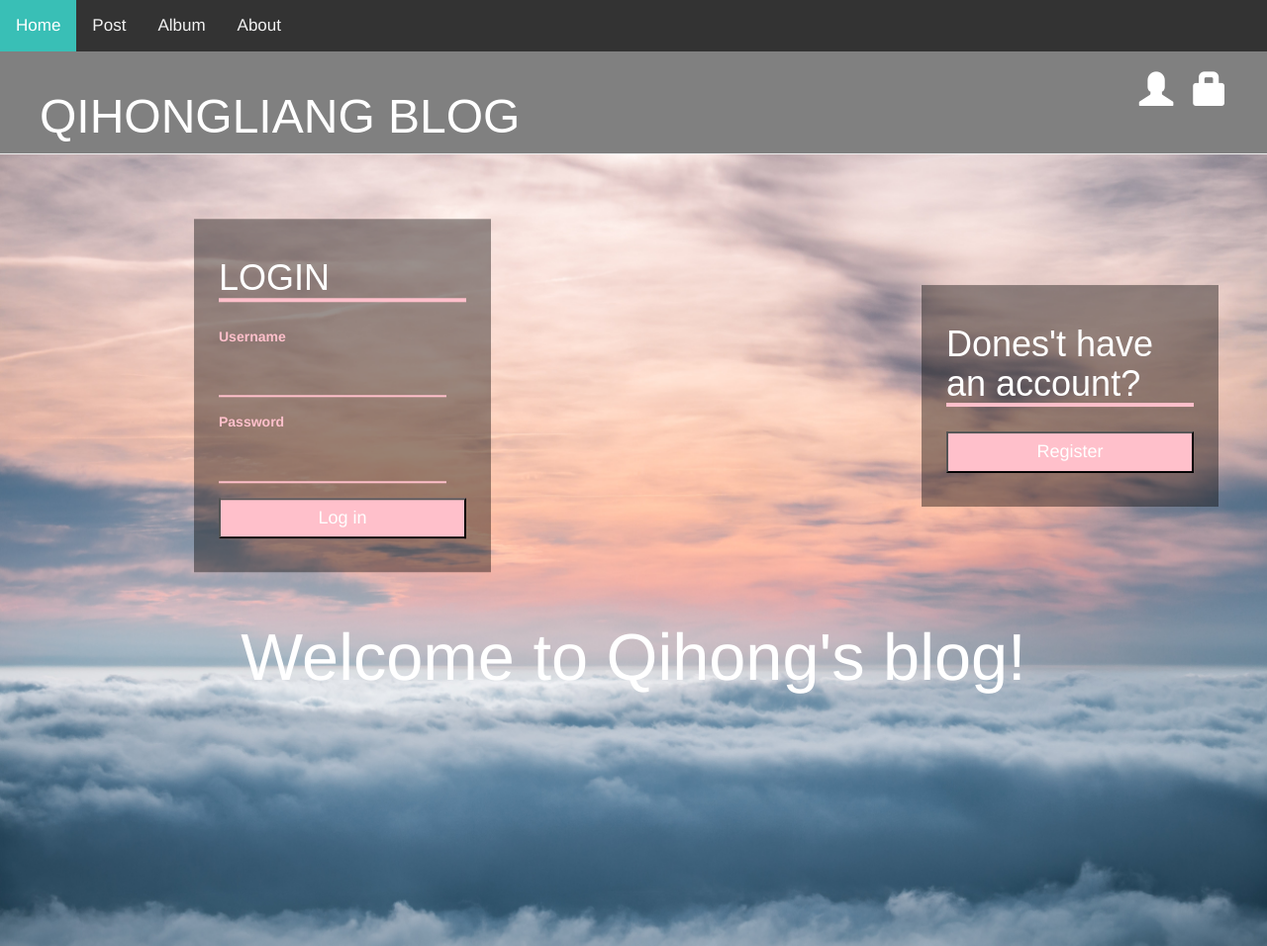
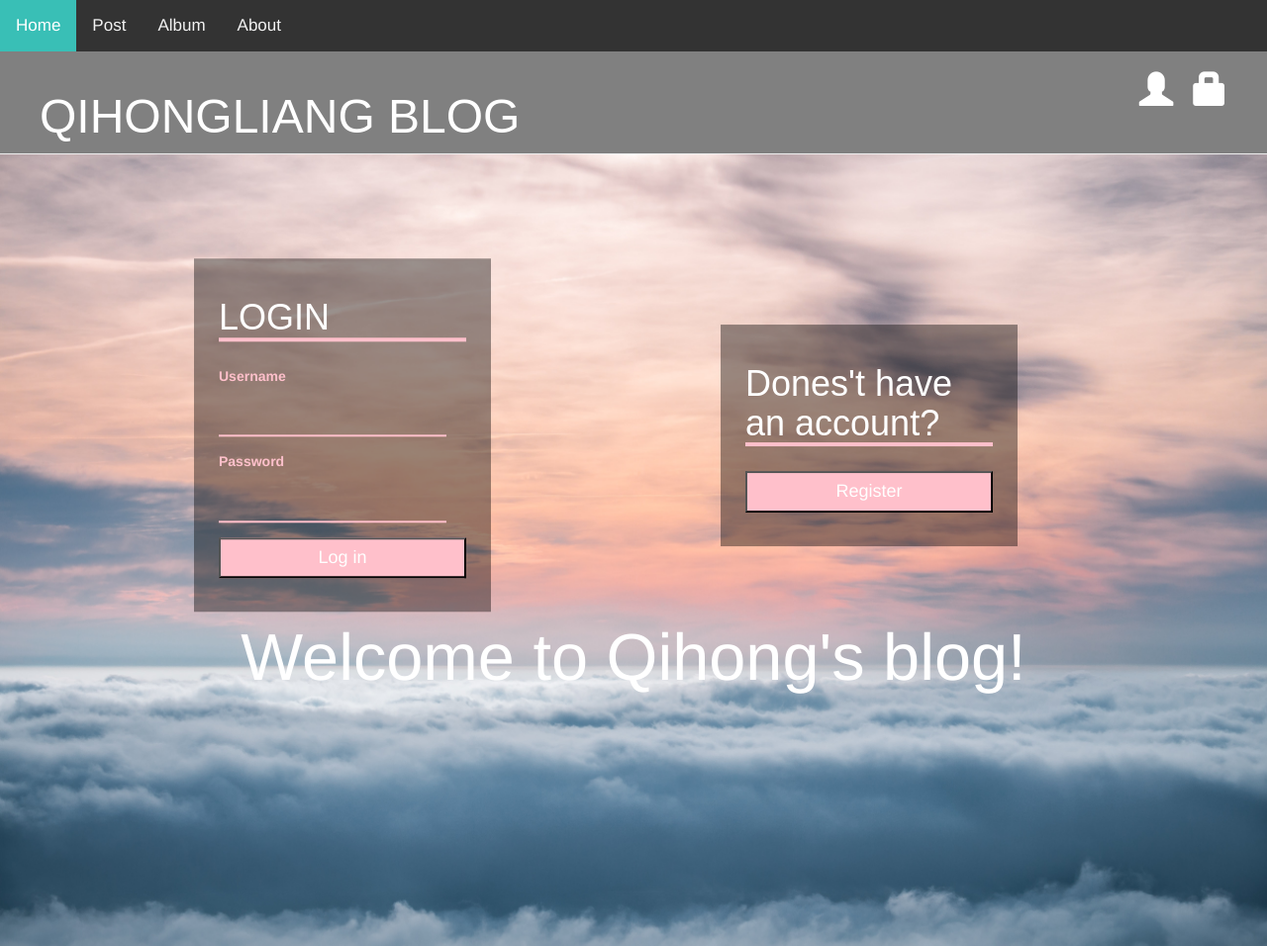
Before and after one commit to nekenzon/my-first-web, a Django app: page / in a window 1280 px wide. Shown: the whole page at 99% size. Run offline with Django 3.2, Linux system fonts and the light colour scheme; some libraries are stand-ins or nearby versions.

Commit message:
adjust css

```diff
--- a/blog/static/css/blog.css
+++ b/blog/static/css/blog.css
@@ -1,6 +1,7 @@
 .page-header {
     background-color: #505050;
     margin-top: 0;
+    /* padding: 20px 20px 20px 40px; */
     padding-top: 20px;
     padding-right: 20px;
     padding-bottom: 0px;
@@ -17,6 +18,7 @@
 .content {
     margin-left: 40px;
     background-color:#f5f3ed;
+
 }
 
 
@@ -79,9 +81,10 @@ h1, h2, h3, h4 {
 }
 
 div.home{
-  background: url("../img/sky.jpg");
+  background: url("../img/sky.jpg") ;
   background-size: cover;
   height: 100%;
+  weight:100%
   top:20px;
   margin-top: 0px;
 
@@ -126,16 +129,14 @@ div.home{
      transform: translate(-20%,-50%);
      padding: 20px 25px;
      width: 300px;
-
      background-color: rgba(0,0,0,.4);
-
+     margin-top: 40px;
  }
  .container2 h1{
      text-align: left;
      color: white;
      margin-bottom: 25px;
      border-bottom: 4px solid pink;
-
 
  }
 
@@ -161,3 +162,45 @@ div.home{
      font-size: 18px;
      color: white;
  }
+
+
+ .container3{
+     position: absolute;
+     right: 15%;
+     top: 50%;
+     transform: translate(-20%,-50%);
+     padding: 20px 25px;
+     width: 300px;
+     background-color: rgba(0,0,0,.4);
+     margin-top: 40px;
+ }
+ .container3 h1{
+     text-align: left;
+     color: white;
+     margin-bottom: 25px;
+     border-bottom: 4px solid pink;
+
+ }
+
+ .container3 form input{
+     width: calc(100% - 20px);
+     padding: 8px 10px;
+     margin-bottom: 15px;
+     border: none;
+     background-color: transparent;
+     border-bottom: 2px solid pink;
+     color: #fff;
+     font-size: 20px;
+ }
+ .container3 label{
+     text-align: left;
+     color: pink;
+ }
+
+ .container3 form button{
+     width: 100%;
+     padding: 6px 0px;
+     background-color:pink;
+     font-size: 18px;
+     color: white;
+ }
--- a/blog/templates/blog/index.html
+++ b/blog/templates/blog/index.html
@@ -23,7 +23,7 @@
      </form>
  </div>
 
- <div class="container2" style="transform: translate(225%,-50%);">
+ <div class="container3" >
     <h1>Dones't have an account?</h1>
      <form>
 
```
